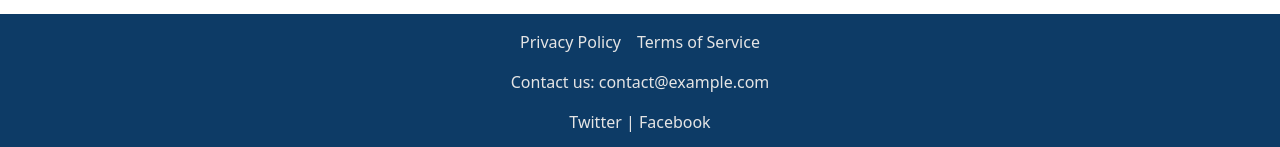
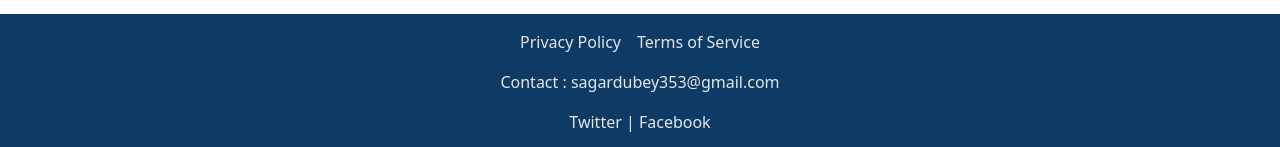
Before and after one commit to sagardubey14/Tech-Blog, a React (Vite) app in the folder client/: page / in a window 1280 px wide. Shown: the part 1456-1603 px from the top of the page. Built offline with nearby package versions, Linux system fonts and the light colour scheme; no server answers.

Commit message:
added Readme

```diff
--- a/client/src/Components/homeComponents/Footer.jsx
+++ b/client/src/Components/homeComponents/Footer.jsx
@@ -7,7 +7,7 @@ const Footer = () => {
         <a href="#" className="hover:underline hover:text-gold">Terms of Service</a>
       </div>
       <div className="mt-4">
-        <p>Contact us: contact@example.com</p>
+        <p>Contact : sagardubey353@gmail.com</p>
       </div>
       <div className="mt-4">
         <a href="#" className="hover:underline hover:text-gold">Twitter</a> | <a href="#" className="hover:underline hover:text-gold">Facebook</a>
```
Also changed, not shown: 1 other file (tests, documents, lock files or other folders).
